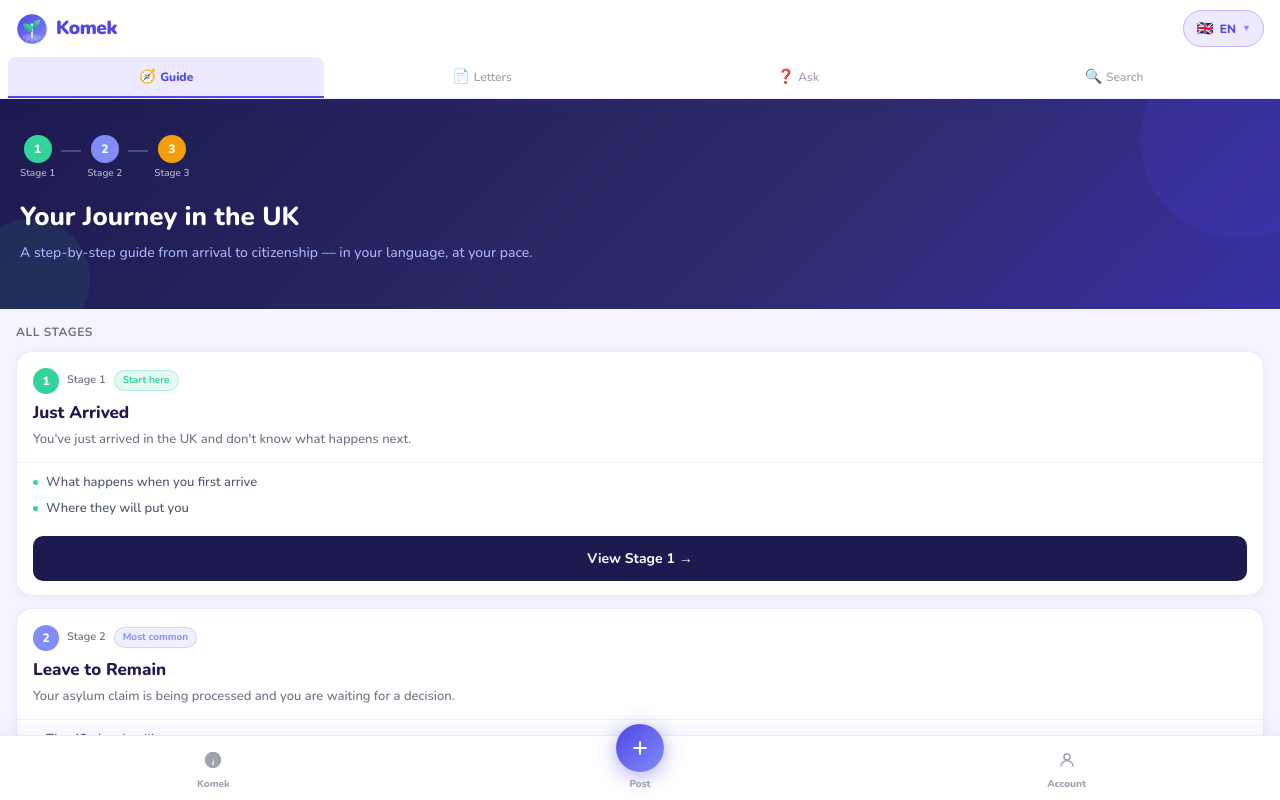
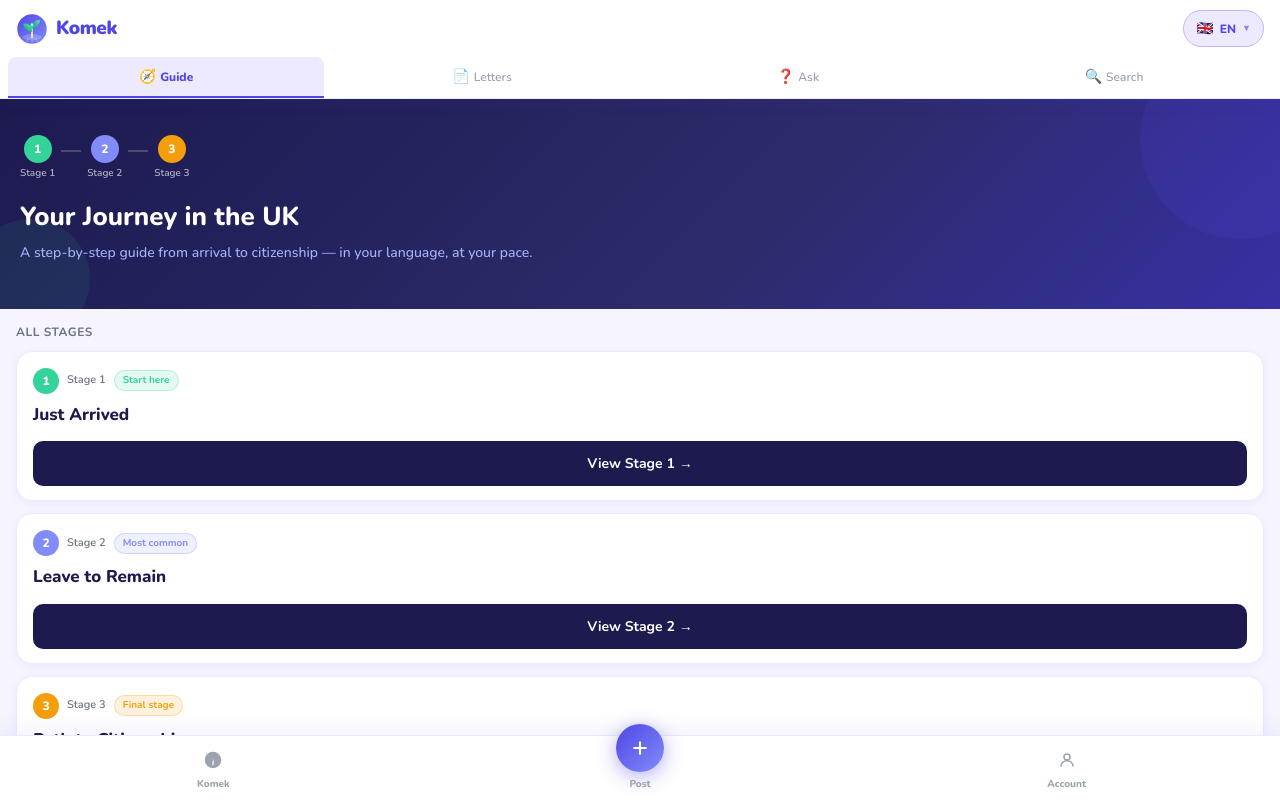
Before and after one commit to bawan93/KurdLink, a Next.js app: page /reber/coming-to-uk in a window 1280 px wide. Built offline with nearby package versions, Linux system fonts and the light colour scheme.

Commit message:
Update page.js

```diff
--- a/app/reber/coming-to-uk/page.js
+++ b/app/reber/coming-to-uk/page.js
@@ -20,9 +20,9 @@ const TX = {
     letterBanner: "Got a letter from the Home Office?",
     letterCta: "Explain it free",
     stages: [
-      { step: "Stage 1", title: "Just Arrived", badge: "Start here", badgeColor: MINT, desc: "You've just arrived in the UK and don't know what happens next.", preview: ["What happens when you first arrive", "Where they will put you"], cta: "View Stage 1", route: "/reber/new-to-uk" },
-      { step: "Stage 2", title: "Leave to Remain", badge: "Most common", badgeColor: INDIGO_LIGHT, desc: "Your asylum claim is being processed and you are waiting for a decision.", preview: ["The 42-day deadline", "Your Biometric Residence Permit", "Your new rights"], cta: "View Stage 2", route: "/reber/leave-to-remain" },
-      { step: "Stage 3", title: "Path to Citizenship", badge: "Final stage", badgeColor: "#F59E0B", desc: "You have status. Now build your future and work toward citizenship.", preview: ["Indefinite Leave to Remain", "Life in the UK test", "British citizenship"], cta: "View Stage 3", route: "/reber/citizenship" },
+      { step: "Stage 1", title: "Just Arrived", badge: "Start here", badgeColor: MINT, cta: "View Stage 1", route: "/reber/new-to-uk" },
+      { step: "Stage 2", title: "Leave to Remain", badge: "Most common", badgeColor: INDIGO_LIGHT, cta: "View Stage 2", route: "/reber/leave-to-remain" },
+      { step: "Stage 3", title: "Path to Citizenship", badge: "Final stage", badgeColor: "#F59E0B", cta: "View Stage 3", route: "/reber/citizenship" },
     ],
   },
   ku: {
@@ -32,9 +32,9 @@ const TX = {
     letterBanner: "نامەیەکت لە هۆم ئۆفیس وەرگرتووە؟",
     letterCta: "بەخۆڕایی ڕوونی بکەرەوە",
     stages: [
-      { step: "قۆناغی یەکەم", title: "کاتێک تازە گەیشتووی", badge: "لێرەوە دەست پێ بکە", badgeColor: MINT, desc: "تازە گەیشتووی بە بەریتانیا و هەنگاوەکانی داهاتوو نازانیت.", preview: ["چی ڕوودەدات کاتێک تۆ تازە گەیشتووی؟", "لە کوێ نیشتەجێ دەکرێیت"], cta: "بینینی قۆناغی یەکەم", route: "/reber/new-to-uk" },
-      { step: "قۆناغی دووەم", title: "پاسپۆرتەکەت وەرگرتووە", badge: "باوترین قۆناغ", badgeColor: INDIGO_LIGHT, desc: "داواکاری مافی پەنابەریت جێبەجێ دەکرێت و چاوەڕێی بڕیار دەکەیت.", preview: ["٤٢ ڕۆژ مۆڵەتت هەییە", "مۆڵەتی مانەوەی بایۆمەتری", "مافە نوێیەکانت"], cta: "بینینی قۆناغی دووەم", route: "/reber/leave-to-remain" },
-      { step: "قۆناغی سێیەم", title: "ڕێگای هاوڵاتیبوون", badge: "قۆناغی کۆتایی", badgeColor: "#F59E0B", desc: "پێگەی پەنابەریت پێدراوە. ئێستا داهاتووت بنیاد بنێ.", preview: ["مانەوەی نادیار", "تاقیکردنەوەی ژیان لە بەریتانیا", "هاووڵاتیبوونی بریتانی"], cta: "بینینی قۆناغی سێیەم", route: "/reber/citizenship" },
+      { step: "قۆناغی یەکەم", title: "کاتێک تازە گەیشتووی", badge: "لێرەوە دەست پێ بکە", badgeColor: MINT, cta: "بینینی قۆناغی یەکەم", route: "/reber/new-to-uk" },
+      { step: "قۆناغی دووەم", title: "پاسپۆرتەکەت وەرگرتووە", badge: "باوترین قۆناغ", badgeColor: INDIGO_LIGHT, cta: "بینینی قۆناغی دووەم", route: "/reber/leave-to-remain" },
+      { step: "قۆناغی سێیەم", title: "ڕێگای هاوڵاتیبوون", badge: "قۆناغی کۆتایی", badgeColor: "#F59E0B", cta: "بینینی قۆناغی سێیەم", route: "/reber/citizenship" },
     ],
   },
   fa: {
@@ -44,9 +44,9 @@ const TX = {
     letterBanner: "نامه‌ای از Home Office داری؟",
     letterCta: "رایگان توضیح بده",
     stages: [
-      { step: "مرحله ۱", title: "تازه رسیدی", badge: "از اینجا شروع کن", badgeColor: MINT, desc: "تازه به بریتانیا رسیدی و نمی‌دانی چه اتفاقی می‌افتد.", preview: ["چه اتفاقی در مرز می‌افتد", "کجا اسکان می‌یابی", "چک‌لیست هفته اول"], cta: "مرحله ۱ را ببین", route: "/reber/new-to-uk" },
-      { step: "مرحله ۲", title: "اجازه اقامت", badge: "رایج‌ترین", badgeColor: INDIGO_LIGHT, desc: "درخواستت در حال بررسی است. منتظر تصمیم هستی.", preview: ["مهلت ۴۲ روزه", "کارت اقامت بیومتریک", "حقوق جدیدت"], cta: "مرحله ۲ را ببین", route: "/reber/leave-to-remain" },
-      { step: "مرحله ۳", title: "مسیر شهروندی", badge: "مرحله آخر", badgeColor: "#F59E0B", desc: "وضعیتت تأیید شده. حالا آینده‌ات را بساز.", preview: ["اقامت دائم", "آزمون زندگی در UK", "شهروندی بریتانیا"], cta: "مرحله ۳ را ببین", route: "/reber/citizenship" },
+      { step: "مرحله ۱", title: "تازه رسیدی", badge: "از اینجا شروع کن", badgeColor: MINT, cta: "مرحله ۱ را ببین", route: "/reber/new-to-uk" },
+      { step: "مرحله ۲", title: "اجازه اقامت", badge: "رایج‌ترین", badgeColor: INDIGO_LIGHT, cta: "مرحله ۲ را ببین", route: "/reber/leave-to-remain" },
+      { step: "مرحله ۳", title: "مسیر شهروندی", badge: "مرحله آخر", badgeColor: "#F59E0B", cta: "مرحله ۳ را ببین", route: "/reber/citizenship" },
     ],
   },
   ar: {
@@ -56,9 +56,9 @@ const TX = {
     letterBanner: "لديك رسالة من Home Office؟",
     letterCta: "اشرحها مجاناً",
     stages: [
-      { step: "المرحلة ١", title: "وصلت للتو", badge: "ابدأ من هنا", badgeColor: MINT, desc: "وصلت للتو إلى المملكة المتحدة ولا تعرف ماذا سيحدث.", preview: ["ما يحدث عند الحدود", "أين ستقيم", "قائمة التحقق للأسبوع الأول"], cta: "عرض المرحلة ١", route: "/reber/new-to-uk" },
-      { step: "المرحلة ٢", title: "إذن البقاء", badge: "الأكثر شيوعاً", badgeColor: INDIGO_LIGHT, desc: "طلبك قيد المعالجة. أنت تنتظر قراراً.", preview: ["الموعد النهائي ٤٢ يوماً", "بطاقة الإقامة البيومترية", "حقوقك الجديدة"], cta: "عرض المرحلة ٢", route: "/reber/leave-to-remain" },
-      { step: "المرحلة ٣", title: "مسار الجنسية", badge: "المرحلة الأخيرة", badgeColor: "#F59E0B", desc: "تم منحك الوضع. الآن ابنِ مستقبلك.", preview: ["إقامة دائمة غير محددة", "اختبار الحياة في المملكة المتحدة", "الجنسية البريطانية"], cta: "عرض المرحلة ٣", route: "/reber/citizenship" },
+      { step: "المرحلة ١", title: "وصلت للتو", badge: "ابدأ من هنا", badgeColor: MINT, cta: "عرض المرحلة ١", route: "/reber/new-to-uk" },
+      { step: "المرحلة ٢", title: "إذن البقاء", badge: "الأكثر شيوعاً", badgeColor: INDIGO_LIGHT, cta: "عرض المرحلة ٢", route: "/reber/leave-to-remain" },
+      { step: "المرحلة ٣", title: "مسار الجنسية", badge: "المرحلة الأخيرة", badgeColor: "#F59E0B", cta: "عرض المرحلة ٣", route: "/reber/citizenship" },
     ],
   },
 }
@@ -109,26 +109,15 @@ export default function ComingToUKPage() {
         <p style={{ color: '#6b7280', fontSize: 12, fontWeight: 700, textTransform: 'uppercase', letterSpacing: 0.5, margin: '0 0 10px', textAlign: isRtlText ? 'right' : 'left' }}>{t.allStages}</p>
         {t.stages.map((stage, i) => (
           <div key={i} onClick={() => router.push(stage.route)} style={{ background: '#fff', borderRadius: 16, marginBottom: 12, border: `1px solid ${SOFT}`, boxShadow: '0 2px 10px rgba(79,70,229,0.06)', overflow: 'hidden', cursor: 'pointer' }}>
-            <div style={{ padding: '16px 16px 12px', borderBottom: '1px solid #F3F4F6' }}>
-              <div style={{ display: 'flex', alignItems: 'center', gap: 8, marginBottom: 6, flexDirection: isRtlText ? 'row-reverse' : 'row' }}>
+            <div style={{ padding: '16px 16px 14px' }}>
+              <div style={{ display: 'flex', alignItems: 'center', gap: 8, marginBottom: 8, flexDirection: isRtlText ? 'row-reverse' : 'row' }}>
                 <div style={{ width: 26, height: 26, borderRadius: '50%', background: stage.badgeColor, display: 'flex', alignItems: 'center', justifyContent: 'center', fontSize: 12, fontWeight: 800, color: '#fff', flexShrink: 0 }}>
                   {useArabicNums ? ARABIC_NUMS[i] : i + 1}
                 </div>
                 <span style={{ fontSize: 11, color: '#6b7280', fontWeight: 600 }}>{stage.step}</span>
                 <span style={{ background: stage.badgeColor+'22', color: stage.badgeColor, fontSize: 10, fontWeight: 700, padding: '2px 8px', borderRadius: 20, border: `1px solid ${stage.badgeColor}44` }}>{stage.badge}</span>
               </div>
-              <h3 style={{ color: INDIGO_DARK, fontWeight: 800, fontSize: 17, margin: '0 0 5px', textAlign: isRtlText ? 'right' : 'left' }}>{stage.title}</h3>
-              <p style={{ color: '#6b7280', fontSize: 13, margin: 0, lineHeight: 1.5, textAlign: isRtlText ? 'right' : 'left' }}>{stage.desc}</p>
-            </div>
-            <div style={{ padding: '10px 16px' }}>
-              {stage.preview.map((item, j) => (
-                <div key={j} style={{ display: 'flex', alignItems: 'center', gap: 8, marginBottom: 7, flexDirection: isRtlText ? 'row-reverse' : 'row' }}>
-                  <div style={{ width: 5, height: 5, borderRadius: '50%', background: stage.badgeColor, flexShrink: 0 }} />
-                  <span style={{ fontSize: 13, color: '#4b5563', textAlign: isRtlText ? 'right' : 'left' }}>{item}</span>
-                </div>
-              ))}
-            </div>
-            <div style={{ padding: '0 16px 14px' }}>
+              <h3 style={{ color: INDIGO_DARK, fontWeight: 800, fontSize: 17, margin: '0 0 14px', textAlign: isRtlText ? 'right' : 'left' }}>{stage.title}</h3>
               <div style={{ background: INDIGO_DARK, color: '#fff', borderRadius: 10, padding: 12, textAlign: 'center', fontSize: 14, fontWeight: 700 }}>{stage.cta} →</div>
             </div>
           </div>
```
